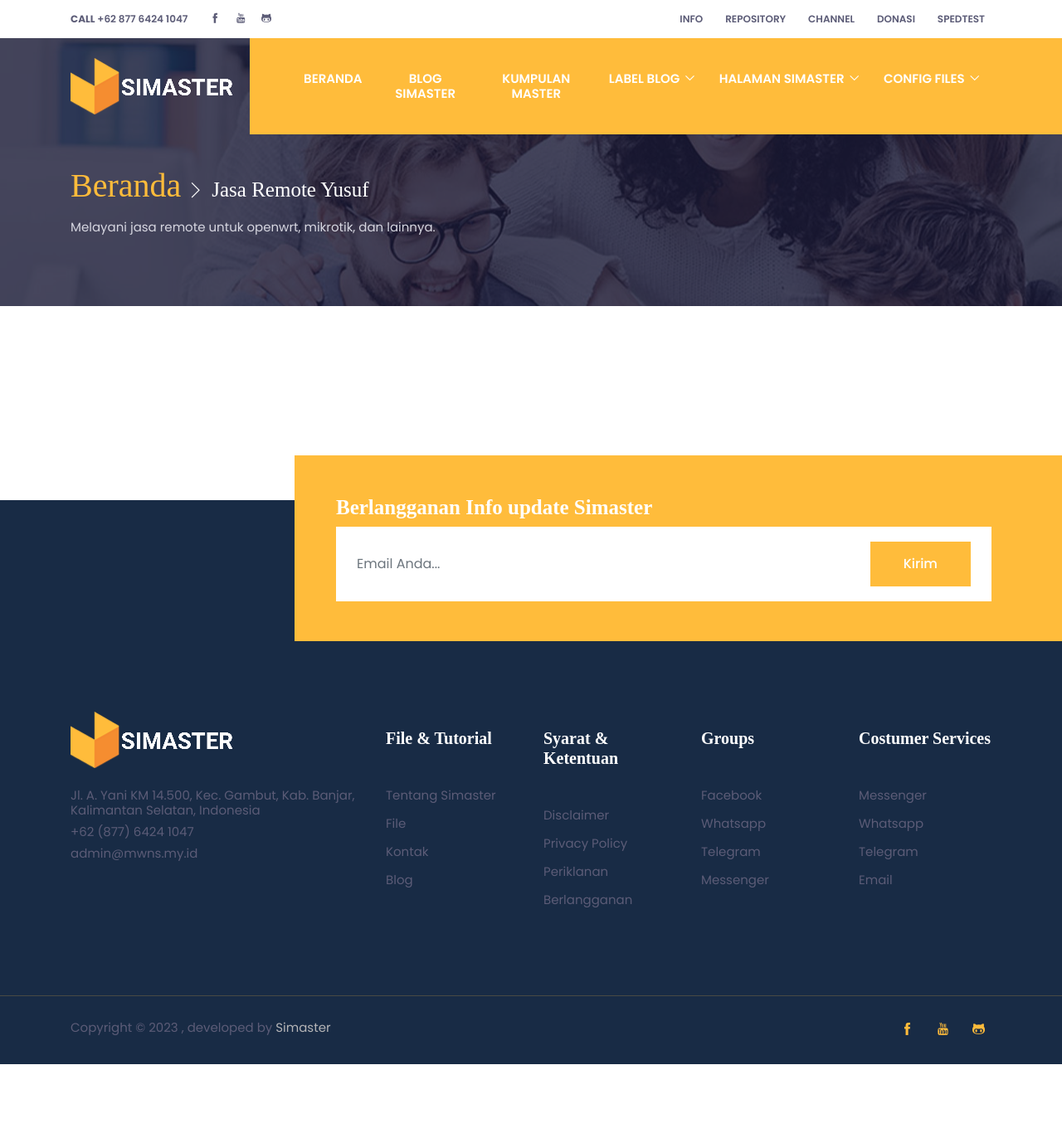
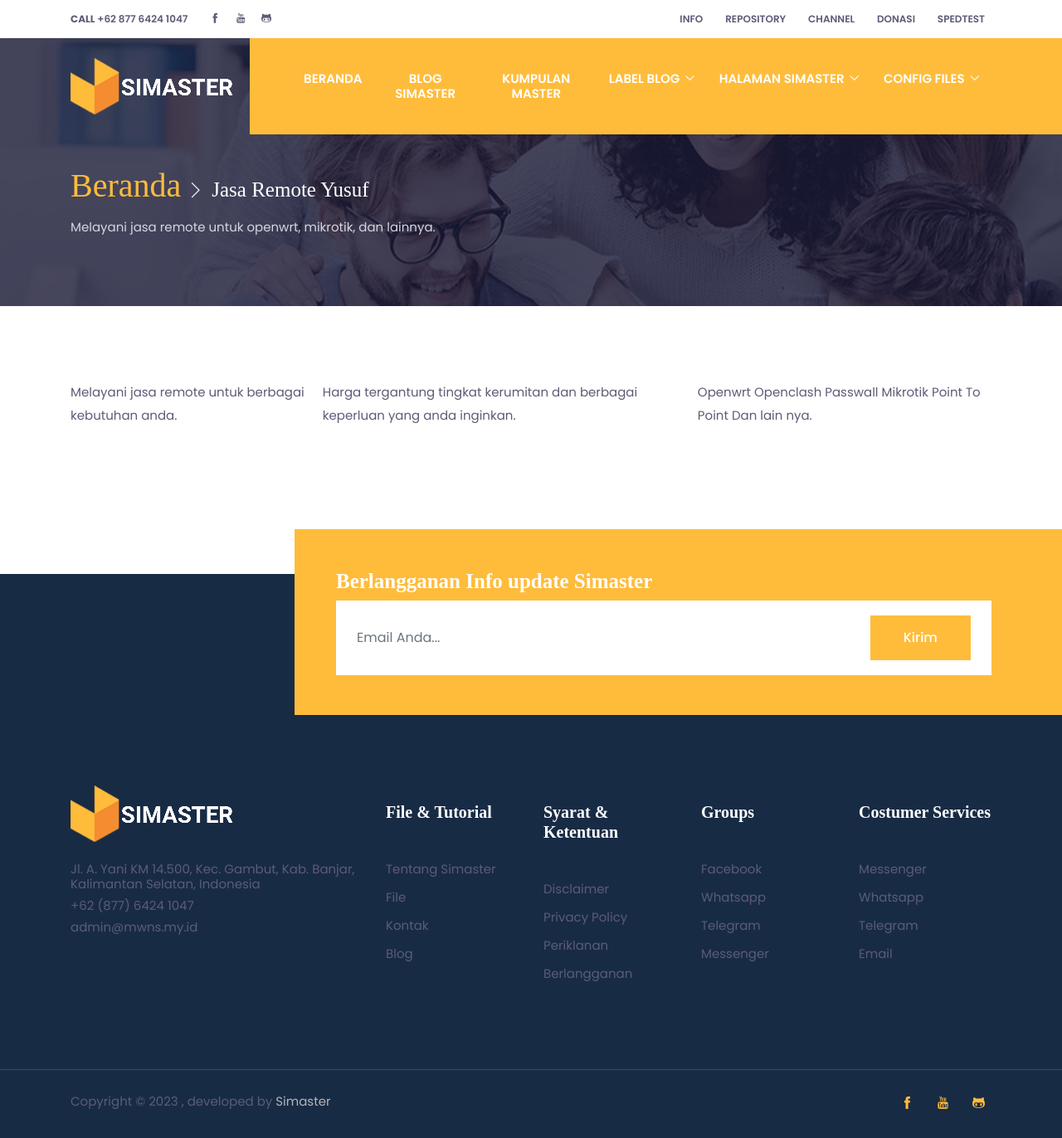
Before and after one commit to mwnsofficial/simastertutorials.github.io, a Jekyll site: the page built from pages/marketplace/jasa-remote-yusuf.md, in a window 1280 px wide and 1372 px high. Shown: the whole window at 83% size. Built offline with Jekyll 4.4.1, drawn with Linux system fonts in a browser that asks for light colours; some web fonts are replaced.

Commit message:
Update jasa-remote-yusuf.md

```diff
--- a/pages/marketplace/jasa-remote-yusuf.md
+++ b/pages/marketplace/jasa-remote-yusuf.md
@@ -3,12 +3,21 @@
 layout: page
 image:
 category: jasaremote
-harga: 100.000
+harga: 100000
 link: https://wa.me/6287764241047
 facebook: https://facebook.com/myarachma92
-youtube: https://youtube.com/@idtechannel
-github: https://github.com/mwnsofficial
+shopee: https://youtube.com/@idtechannel
 description: Melayani jasa remote untuk openwrt, mikrotik, dan lainnya
 tags: [marketplace]
 folder: marketplace
 ---
+Melayani jasa remote untuk berbagai kebutuhan anda.
+
+Harga tergantung tingkat kerumitan dan berbagai keperluan yang anda inginkan.
+
+> Openwrt
+> Openclash
+> Passwall
+> Mikrotik
+> Point To Point
+> Dan lain nya.
```
